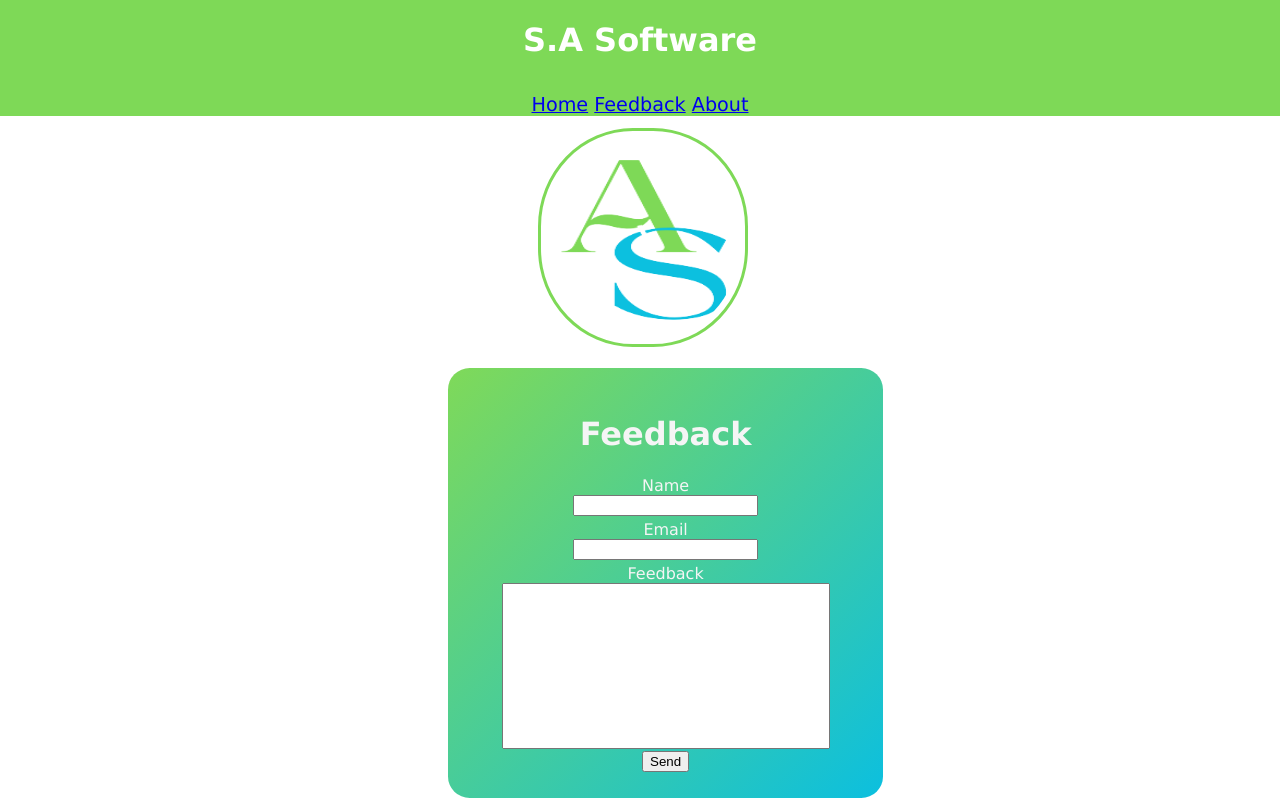
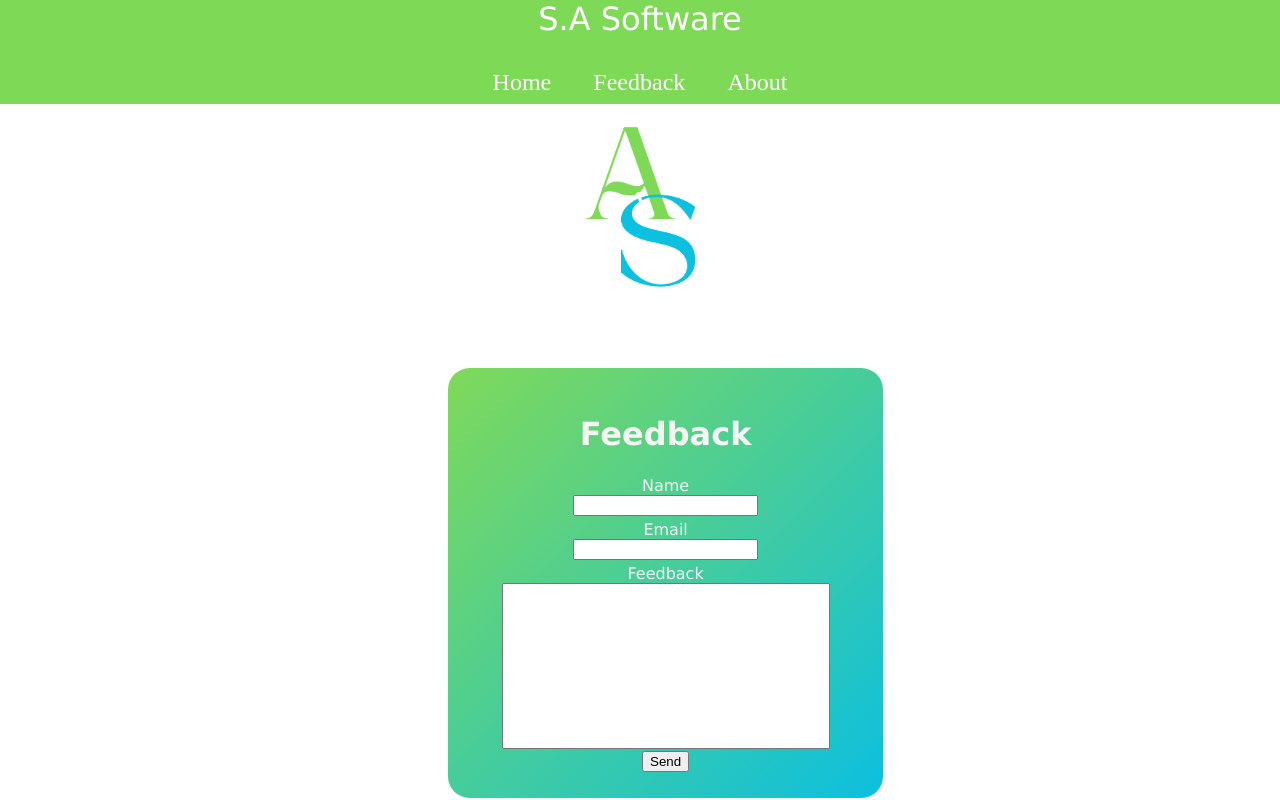
Before and after one commit to DroidStudioAS/php_reviews, a PHP site: page /index.php in a window 1280 px wide. Run offline with PHP 8.4, Linux system fonts and the light colour scheme.

Commit message:
restructured header so everything is perfectly alligned all the time an all devices

```diff
--- a/feedback/inc/header.php
+++ b/feedback/inc/header.php
@@ -1,15 +1,6 @@
 <?php
 include('config/database.php');
-?>
-<!DOCTYPE html>
-<html lang="en">
-<head>
-    <meta charset="UTF-8">
-    <meta name="viewport" content="width=device-width, initial-scale=1.0">
-    <title>S.A Software</title>
-</head>
-<body>
-    <div class="title">
+/* <div class="title">
         <h1>
             S.A Software
         </h1>
@@ -30,56 +21,102 @@ include('config/database.php');
         </div>
         <img class="logo" src="/Aleksandar_Smiljanic/feedback/inc/logo.png">
     </nav>
+*/
+?>
+<!DOCTYPE html>
+<html lang="en">
+<head>
+    <meta charset="UTF-8">
+    <meta name="viewport" content="width=device-width, initial-scale=1.0">
+    <title>S.A Software</title>
+</head>
+<body>
+    <!--Main container for header-->
+    <div class="nav_main_container">
 
+    <div class="title_container">
+        S.A Software
+    </div>
+    <!--Navigation item container-->
+    <nav class="nav_item_container">
+        <span>
+           <a class="nav_item" href="/Aleksandar_Smiljanic/feedback"> Home</a>
+        </span>
+        <span>
+            <a class="nav_item" href="/Aleksandar_Smiljanic/feedback/feedback.php"> Feedback</a>
+        </span>
+        <span>
+            <a class="nav_item" href="/Aleksandar_Smiljanic/feedback/about.php"> About</a>
+        </span>
+    </nav>
+    <!--Logo container-->
+    <div class="logo_container">
+        <img class="logo" src="/Aleksandar_Smiljanic/feedback/inc/logo.png"/>
+    </div>
+    </div>
 </body>
 </html>
 <style>
 
-    .container{
+    .nav_main_container{
+        position: absolute;
+        top: 0;
+        left: 0;
+        right: 0;
+
+        height: 13vh;
+        width: 100%;
+
+        background-color: #7ED957;
+
         display: flex;
-        flex-flow: row nowrap;
-        justify-content: center;
-        position:absolute;
-        position: absolute;
-        background-color: #7ED957;
-        left: 0%;
-        right: 0%;
-        top: 10%;
-        padding-top: 1%;
-        font-size: larger;
-        font-family:'Lucida Sans', 'Lucida Sans Regular', 'Lucida Grande', 'Lucida Sans Unicode', Geneva, Verdana, sans-serif;
-        color:white
+        flex-flow: column nowrap;
+        align-items: center;
+        gap: 30%;
+
     }
+
+    .title_container{
+        font-size: xx-large;
+        font-family: 'Lucida Sans', 'Lucida Sans Regular', 'Lucida Grande', 'Lucida Sans Unicode', Geneva, Verdana, sans-serif;
+        color: white;
+
+
+    }
+
+    .nav_item{
+        font-size: x-large;
+        text-decoration: none;
+        color: white;
 
 
 
+    }
+    .nav_item_container{
+        display: flex;
+        flex-flow: row nowrap;
+        align-items: center;
+        justify-content: center;
+        gap: 20%;
+
+    }
+
+    .logo_container{
+        position: absolute;
+        top: 13vh;
+
+
+    }
     .logo{
-        padding: 0.5%;
-        width: 15vw;
+        width: 10vw;
         height: 25vh;
-        position:absolute;
-        top: 16%;
-        left: 42vw;
-        border-radius: 45%;
-        border-style: solid;
-        border-color: #7ED957 ;
     }
-    .title{
-        background-color: #7ED957;
-        width: 100vw;
-        color: white;
-        position: absolute;
-        top: 0%;
-        left: 0%;
-        text-align: center;
-        font-family: 'Lucida Sans', 'Lucida Sans Regular', 'Lucida Grande', 'Lucida Sans Unicode', Geneva, Verdana, sans-serif;
-    }
+
     @media(max-width:600px){
         .logo{
-            width: 20vw;
-            height: 25vh;
-            left: 40vw;
-        }
+        width: 20vw;
+        height: 30vh;
+    }
     }
 
 </style>
```
